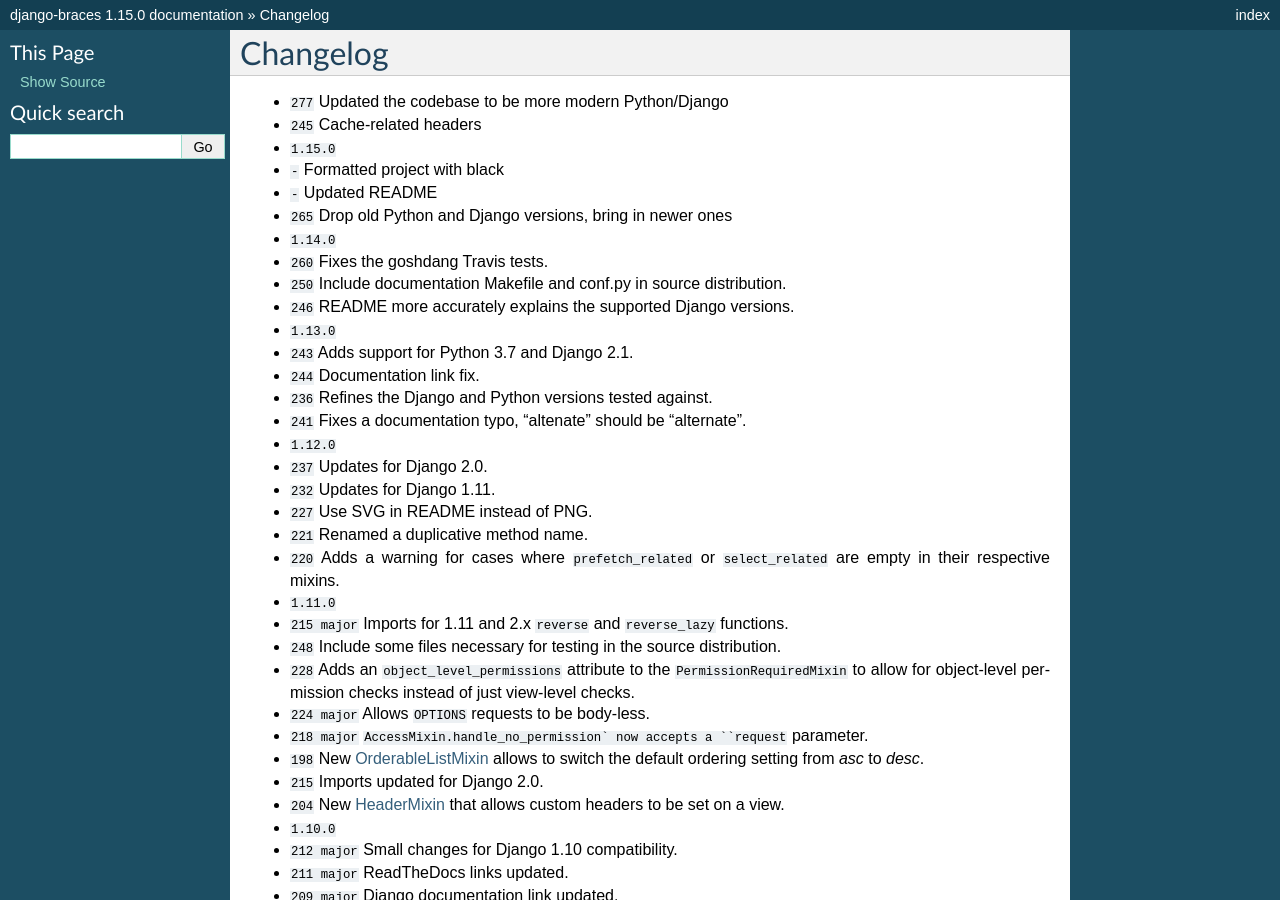
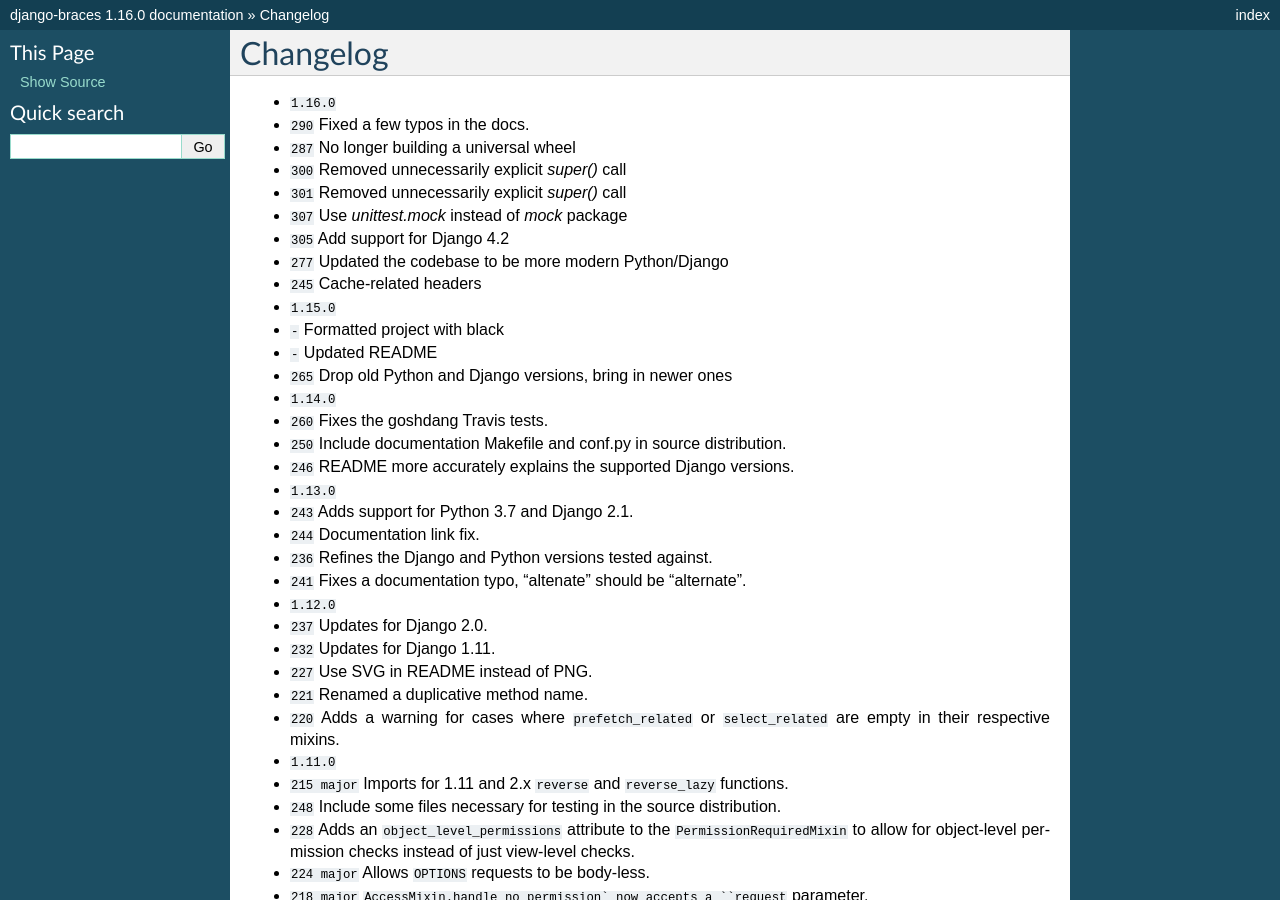
Before and after one commit to brack3t/django-braces, a Sphinx documentation site: the page built from docs/changelog.rst, in a window 1280 px wide and 900 px high. Built offline with Sphinx 7.4.7, drawn with Linux system fonts in a browser that asks for light colours; cross-references to code outside the pages are shown as plain code; some of the changed text lies outside the part shown.

Commit message:
Release notes and version bump

```diff
--- a/braces/__init__.py
+++ b/braces/__init__.py
@@ -9,7 +9,7 @@
 """
 
 __title__ = "braces"
-__version__ = "1.15.0"
+__version__ = "1.16.0"
 __author__ = "Kenneth Love and Chris Jones"
 __license__ = "BSD 3-clause"
 __copyright__ = "Copyright 2013 Kenneth Love and Chris Jones"
--- a/docs/changelog.rst
+++ b/docs/changelog.rst
@@ -4,6 +4,13 @@
 Changelog
 =========
 
+* :release:`1.16.0 <2024-10-09>`
+* :support:`290` Fixed a few typos in the docs.
+* :support:`287` No longer building a universal wheel
+* :support:`300` Removed unnecessarily explicit `super()` call
+* :support:`301` Removed unnecessarily explicit `super()` call
+* :support:`307` Use `unittest.mock` instead of `mock` package
+* :feature:`305` Add support for Django 4.2
 * :support:`277` Updated the codebase to be more modern Python/Django
 * :feature:`245` Cache-related headers
 * :release:`1.15.0 <2021-11-05>`
```
